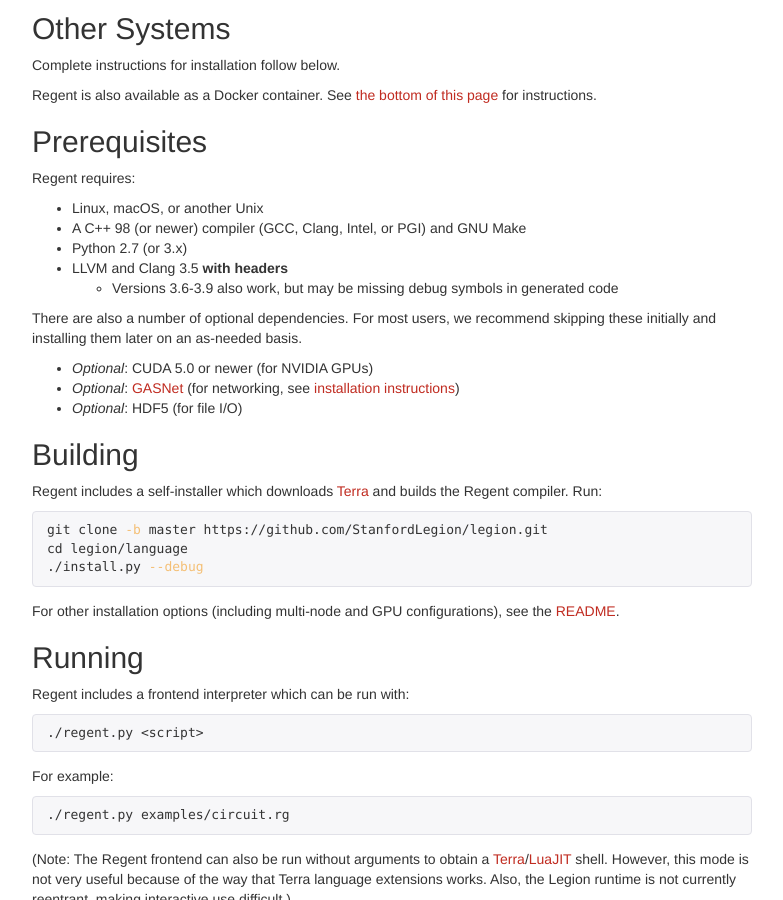
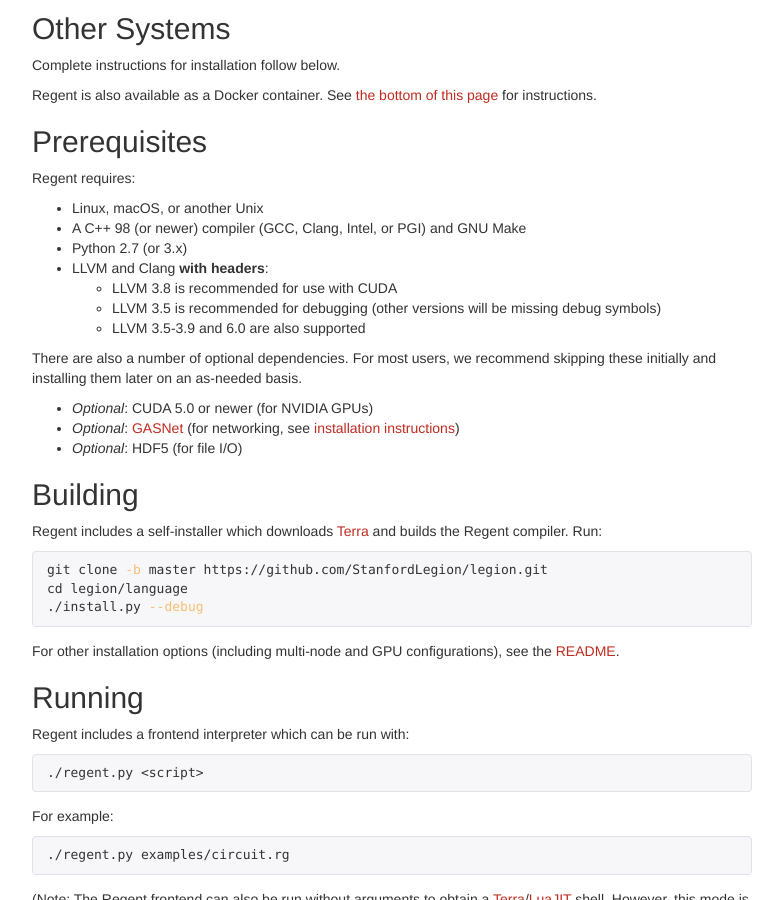
Before and after one commit to StanfordLegion/regent-lang.org, a Jekyll site: the page built from install.md, in a window 1280 px wide and 900 px high, scrolled down 660 px. Shown: the whole window, without its empty margins (248-1031 px from the left). Built offline with Jekyll 4.4.1, drawn with Linux system fonts in a browser that asks for light colours; nearby versions of some CDN libraries.

Commit message:
Update install instructions.

```diff
--- a/install.md
+++ b/install.md
@@ -53,8 +53,10 @@
   * Linux, macOS, or another Unix
   * A C++ 98 (or newer) compiler (GCC, Clang, Intel, or PGI) and GNU Make
   * Python 2.7 (or 3.x)
-  * LLVM and Clang 3.5 **with headers**
-      * Versions 3.6-3.9 also work, but may be missing debug symbols in generated code
+  * LLVM and Clang **with headers**:
+      * LLVM 3.8 is recommended for use with CUDA
+      * LLVM 3.5 is recommended for debugging (other versions will be missing debug symbols)
+      * LLVM 3.5-3.9 and 6.0 are also supported
 
 There are also a number of optional dependencies. For most users, we
 recommend skipping these initially and installing them later on an
```
